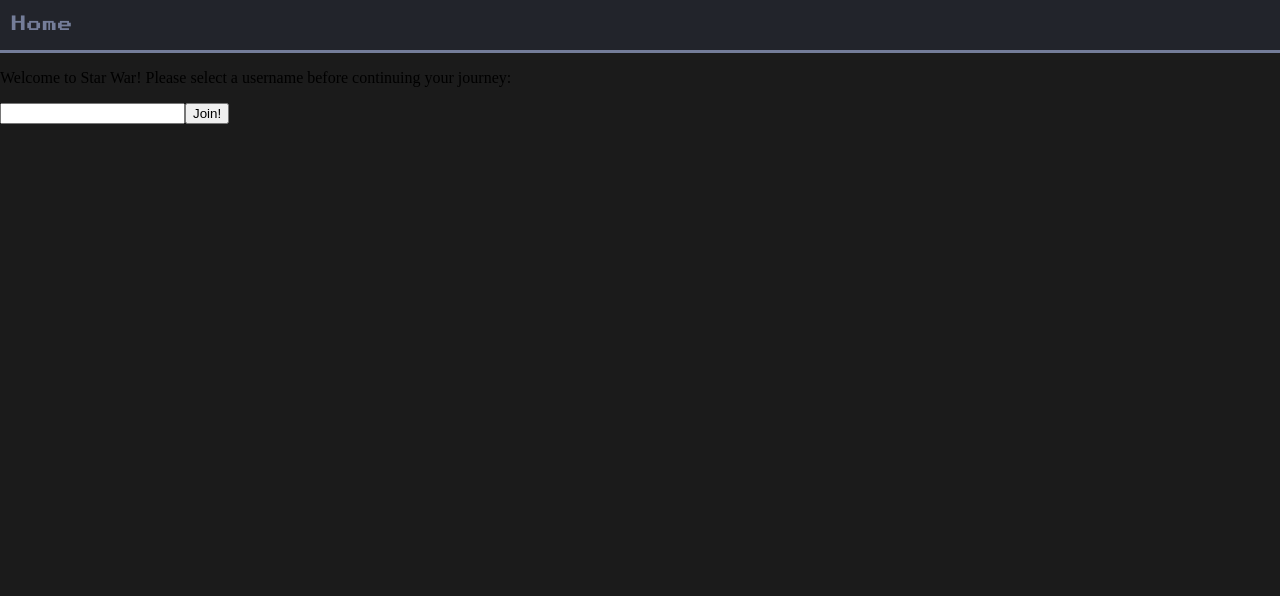
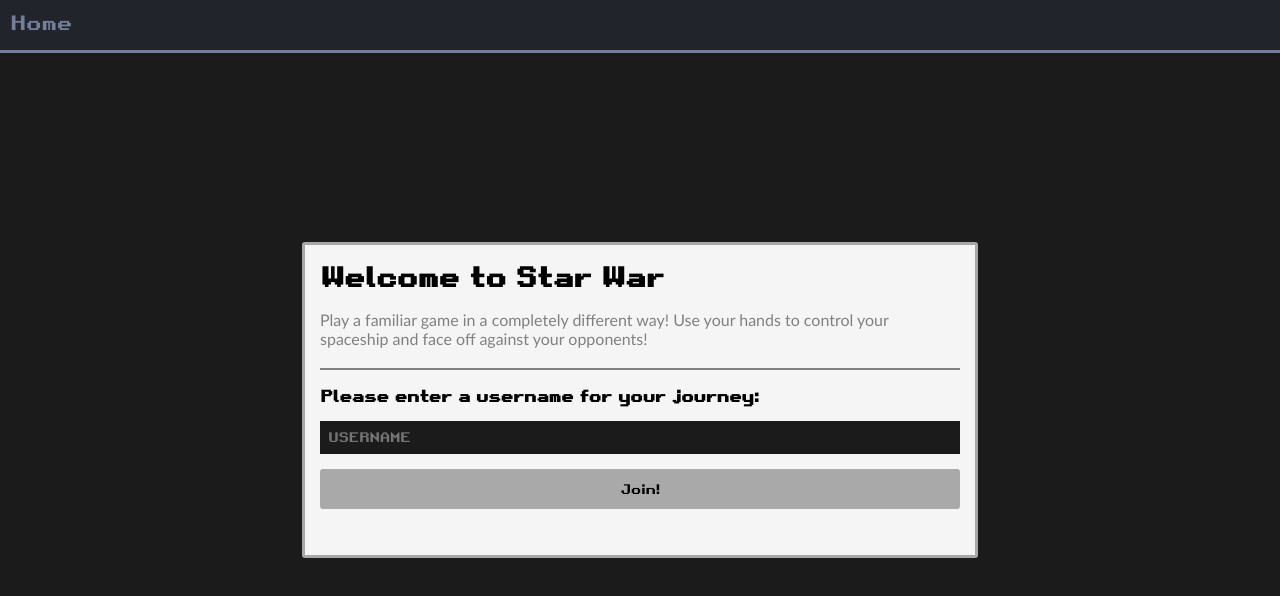
Before and after one commit to redacted24/duelvision, a React (Vite) app in the folder front/: page / in a window 1280 px wide. Shown: the top 596 px of the page. Built offline with nearby package versions, Linux system fonts and the light colour scheme; no server answers.

Commit message:
added login page

```diff
--- a/front/src/App.jsx
+++ b/front/src/App.jsx
@@ -22,7 +22,7 @@ const App = () => {
 	socket.onclose = event => console.log(`Closed ${event.code}`)
 
 	const [username, setUsername] = useState(null)
-
+	console.log(`Username: ${username}`)
 
 	if (!username) {
 		return <Login setUsername={setUsername} />
--- a/front/src/components/Header.jsx
+++ b/front/src/components/Header.jsx
@@ -1,5 +1,5 @@
 import '../styles/index.css'
-import '../styles/login.css'
+import '../styles/header.css'
 
 const Header = () => {
     return (
--- a/front/src/components/Login.jsx
+++ b/front/src/components/Login.jsx
@@ -1,5 +1,5 @@
 import { useState } from 'react'
-
+import '../styles/login.css'
 import Header from './Header'
 
 const Login = ({ setUsername }) => {
@@ -10,20 +10,31 @@ const Login = ({ setUsername }) => {
     }
 
     const login = (e) => {
+        console.log('Logged in')
         e.preventDefault()
         setUsername(tempUser && `Anonymous ${Math.floor(Math.random * 100000)}`)
+        console.log('UserSet')
         setTempUser('')
     }
 
     return (
         <div>
             <Header/>
-            <p>Welcome to Star War! Please select a username before continuing your journey: </p>
-            <form onSubmit={login}>
-                <input type='text' value={tempUser} onChange={handleChange}></input>
-                <button type='submit'>Join!</button>
-            </form>
-
+            <div id="login-container">
+                <h2>
+                    Welcome to Star War
+                </h2>
+                <p id='par-1'className='normal-font login-text'>Play a familiar game in a completely different way! Use your hands to control your spaceship and face off against your opponents! </p>
+                <h3>
+                    Please enter a username for your journey:
+                </h3>
+                <form id='form' onSubmit={login}>
+                    <input placeholder='USERNAME' id='input' type='text' value={tempUser} onChange={handleChange}></input>
+                    <div id='submit-container'>
+                        <button id='submit' type='submit'>Join!</button>
+                    </div>
+                </form>
+            </div>
         </div>
     )
 }
--- /dev/null
+++ b/front/src/styles/header.css
@@ -0,0 +1,12 @@
+#navbar {
+    background-color: #22242B;
+    height: 50px;
+    border-bottom: 3px solid #747D99;
+}
+
+#home {
+    padding: 10px 0 0 10px;
+    font-family: "retro";
+    color: #747D99;
+    font-size: var(--font-size-mid);
+}
--- a/front/src/styles/index.css
+++ b/front/src/styles/index.css
@@ -5,6 +5,22 @@
 
 body {
     --font-size-mid: 20px;
+    --h3-font-size: 16px;
+    --h2-font-size: 27px;
+}
+
+h2 {
+    margin: 0;
+    padding: 0;
+    font-family: 'retro';
+    font-size: var(--h2-font-size)
+}
+
+h3 {
+    margin: 0;
+    padding: 0;
+    font-family: 'retro';
+    font-size: var(--h3-font-size);
 }
 
 body {
@@ -12,3 +28,7 @@ body {
     padding: 0;
     background-color: #1b1b1b;
 }
+
+.normal-font {
+    font-family:'Trebuchet MS', 'Lucida Sans Unicode', 'Lucida Grande', 'Lucida Sans', Arial, sans-serif
+}
--- a/front/src/styles/login.css
+++ b/front/src/styles/login.css
@@ -1,12 +1,63 @@
-#navbar {
-    background-color: #22242B;
-    height: 50px;
-    border-bottom: 3px solid #747D99;
+#login-container {
+    position: absolute;
+    border: 3px solid #a7a7a7;
+    border-radius: 3px;
+    width: 50%;
+    height: 35%;
+    background-color: #f5f5f5;
+
+    top: 50%;
+    left: 50%;
+    transform: translate(-50%, -50%);
+    margin: 0;
+
+    padding: 15px;
 }
 
-#home {
-    padding: 10px 0 0 10px;
-    font-family: "retro";
-    color: #747D99;
-    font-size: var(--font-size-mid);
+#par-1 {
+    border-bottom: 2px solid grey;
+    padding-bottom: 20px;
 }
+
+#form {
+    margin-top: 15px;
+    display: flex;
+    flex-wrap: wrap;
+}
+
+#input {
+    border: 0;
+    background-color: #1b1b1b;
+    padding: 8px;
+    color: white;
+    font-family: 'retro';
+
+    width: 100%;
+}
+
+#submit-container {
+    margin-top: 15px;
+    height: 40px;
+    width: 100%;
+}
+
+#submit {
+    border: none;
+    border-radius: 3px;
+    width: 100%;
+    height: 100%;
+    font-family: 'retro';
+    background-color: darkgrey;
+
+    transition: all 0.25s;
+}
+
+#submit:hover {
+    cursor: pointer;
+    opacity: 0.8;
+
+}
+
+.login-text {
+    color: grey;
+}
```
